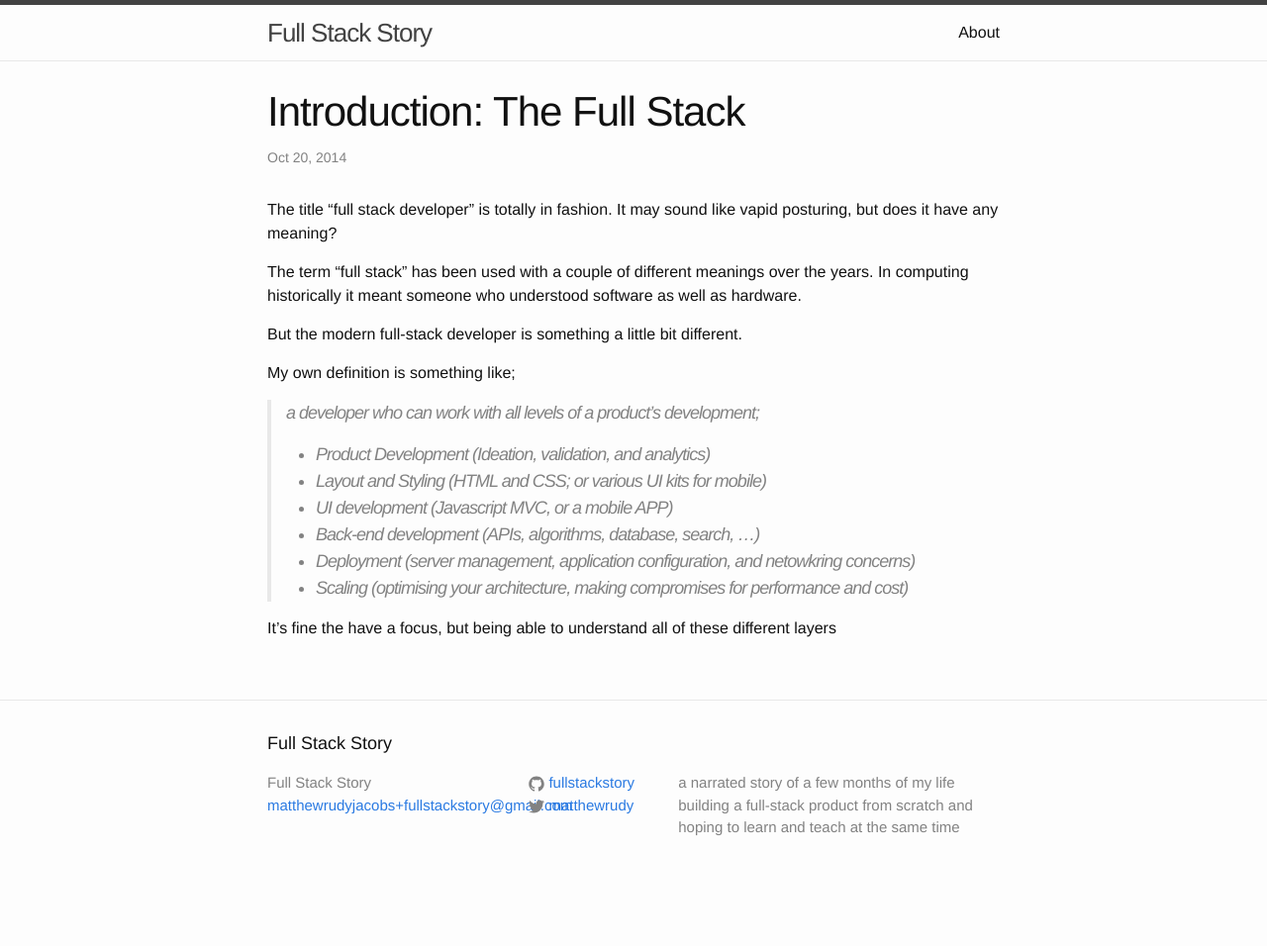
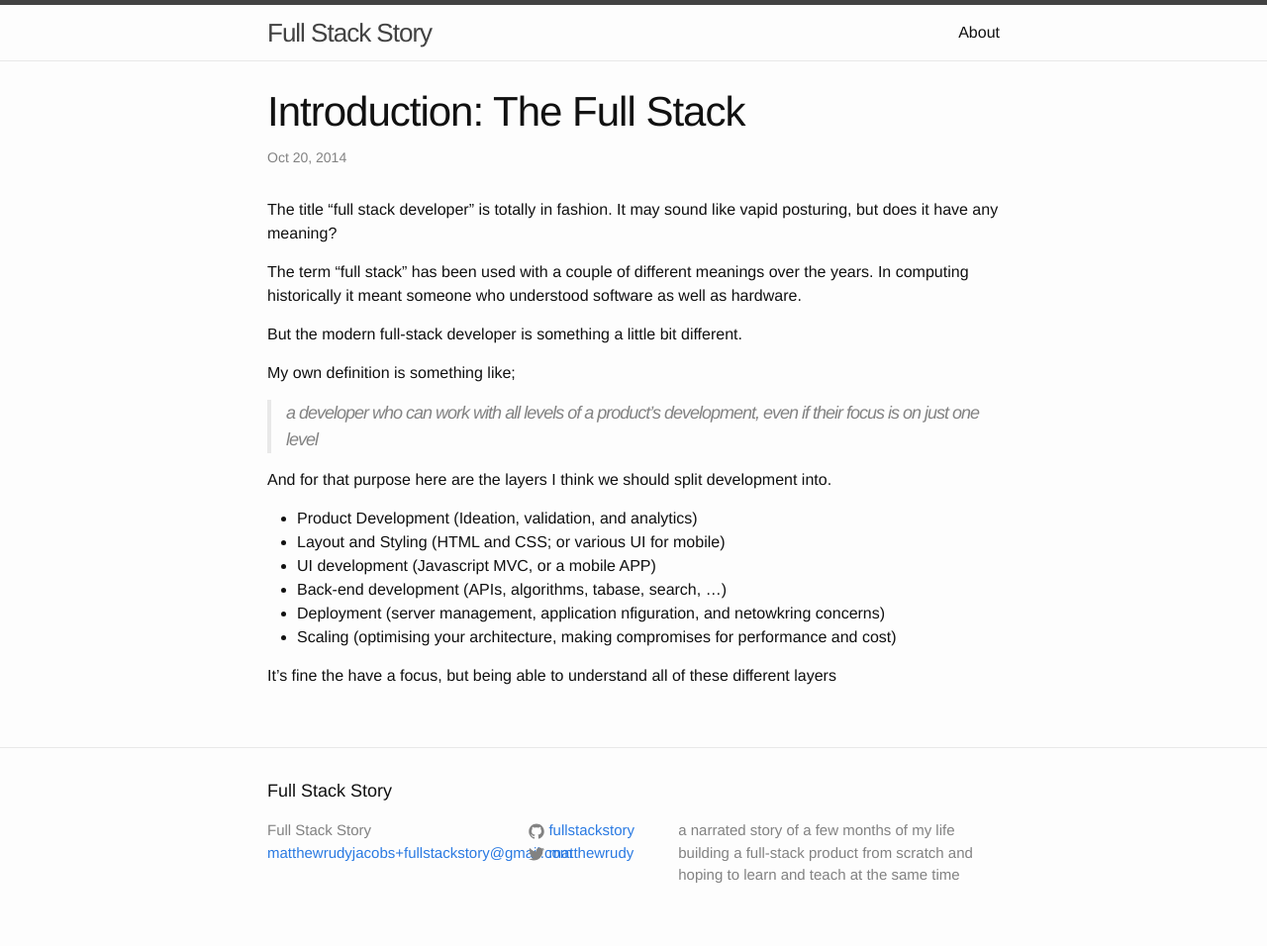
Before and after one commit to fullstackstory/fullstackstory.github.io, a Jekyll site: the page built from _posts/2014-10-21-the-full-stack.markdown, in a window 1280 px wide. Shown: the whole page at 99% size. Built offline with Jekyll 4.4.1, drawn with Linux system fonts in a browser that asks for light colours; before the commit the page ends 908 px from its top, so only the background shows below that.

Commit message:
reflow the text

```diff
--- a/_posts/2014-10-21-the-full-stack.markdown
+++ b/_posts/2014-10-21-the-full-stack.markdown
@@ -14,13 +14,15 @@ But the modern full-stack developer is something a little bit different.
 My own definition is something like;
 
 > a developer who can work with all levels of a
-> product's development;
->
-> - Product Development (Ideation, validation, and analytics)
-> - Layout and Styling (HTML and CSS; or various UI kits for mobile)
-> - UI development (Javascript MVC, or a mobile APP)
-> - Back-end development (APIs, algorithms, database, search, ...)
-> - Deployment (server management, application configuration, and netowkring concerns)
-> - Scaling (optimising your architecture, making compromises for performance and cost)
+> product's development, even if their focus is on just one level
+
+And for that purpose here are the layers I think we should split development into.
+
+- Product Development (Ideation, validation, and analytics)
+- Layout and Styling (HTML and CSS; or various UI for mobile)
+- UI development (Javascript MVC, or a mobile APP)
+- Back-end development (APIs, algorithms, tabase, search, ...)
+- Deployment (server management, application nfiguration, and netowkring concerns)
+- Scaling (optimising your architecture, making compromises for performance and cost)
 
 It's fine the have a focus, but being able to understand all of these different layers
```
